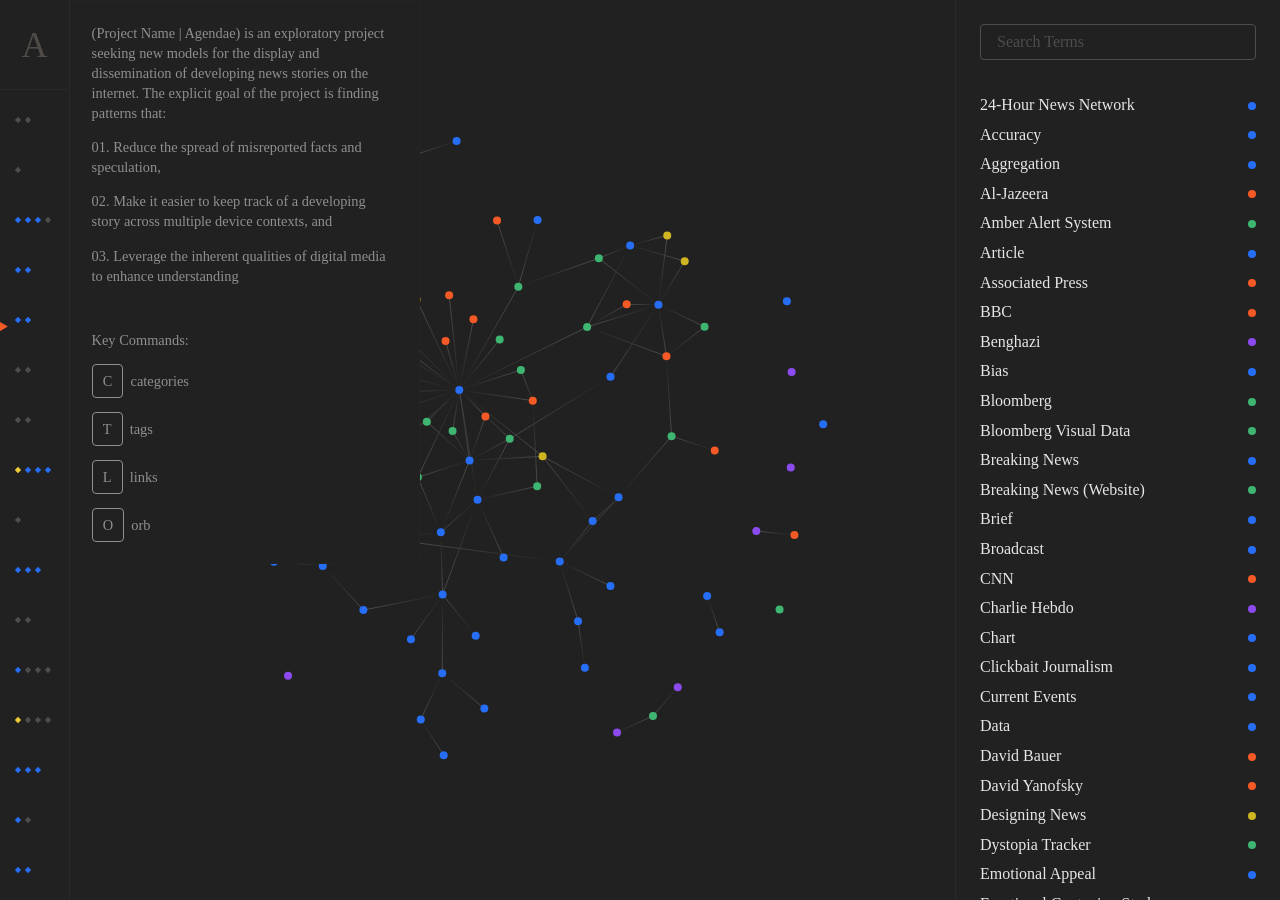
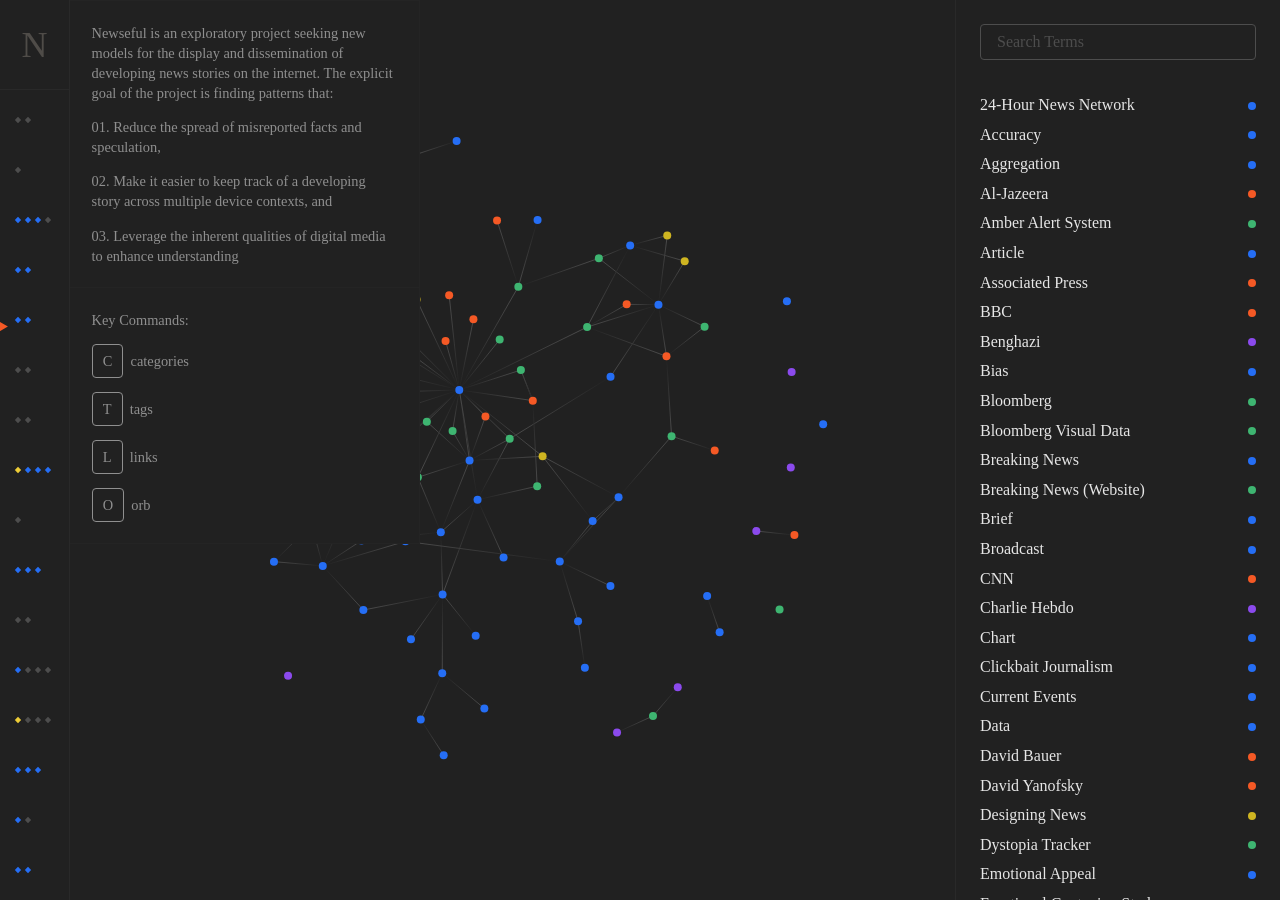
Before and after one commit to newseful/newseful.github.io, a Jekyll site: the page reference/index.html, which Jekyll copies as it is, in a window 1280 px wide. Built offline with Jekyll 4.4.1, drawn with Linux system fonts in a browser that asks for light colours.

Commit message:
update description in /reference

```diff
--- a/reference/index.html
+++ b/reference/index.html
@@ -10,9 +10,9 @@
 <body>
 
 	<div id="navigator">
-		<a id="logo" href="/"><span>A</span></a>
+		<a id="logo" href="/"><span>N</span></a>
 		<div id="description">
-			<p>(Project Name | Agendae) is an exploratory project seeking new models for the display and dissemination of developing news stories on the internet. The explicit goal of the project is finding patterns that:</p>
+			<p>Newseful is an exploratory project seeking new models for the display and dissemination of developing news stories on the internet. The explicit goal of the project is finding patterns that:</p>
 
 			<ol>
 				<li>Reduce the spread of misreported facts and speculation,</li>
```
